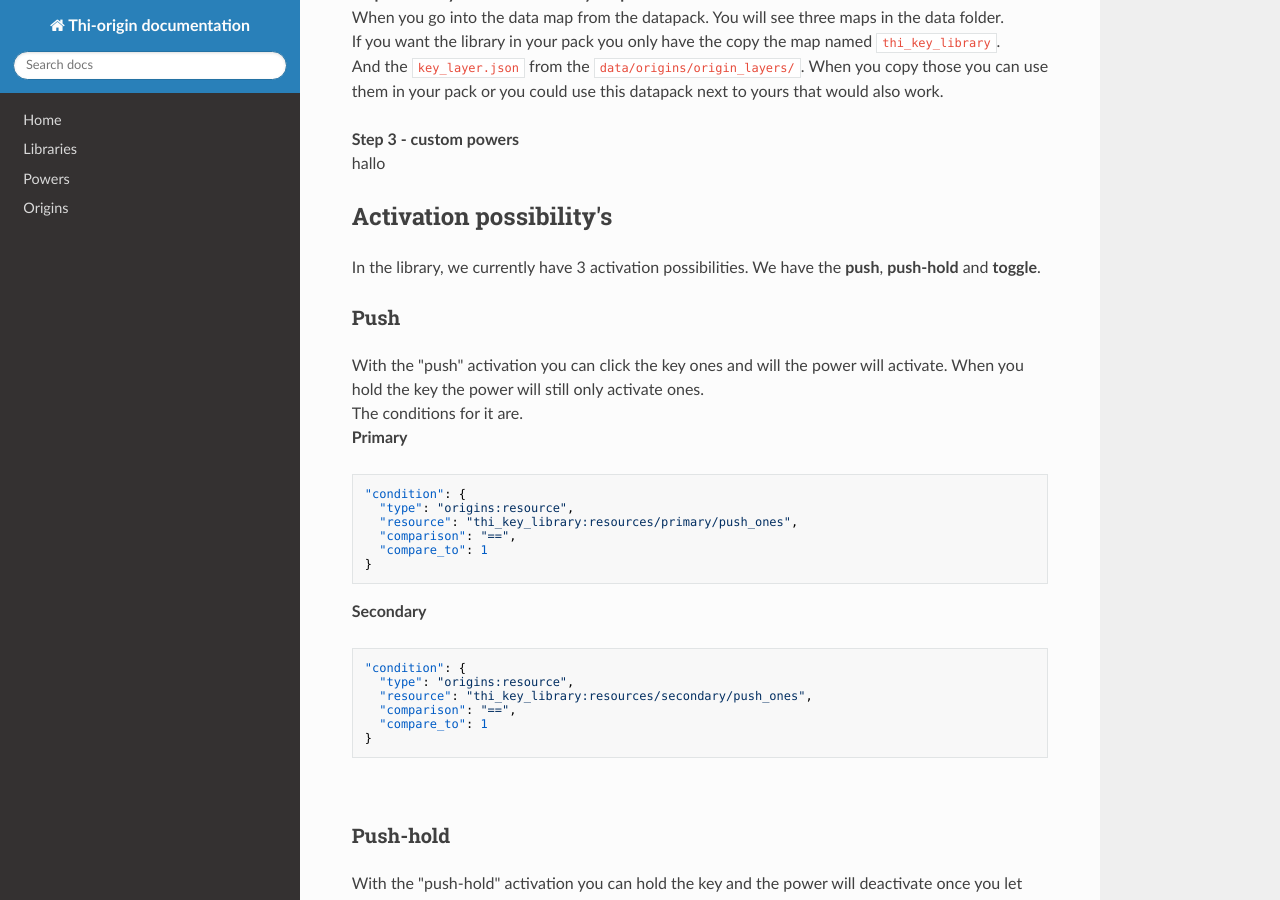
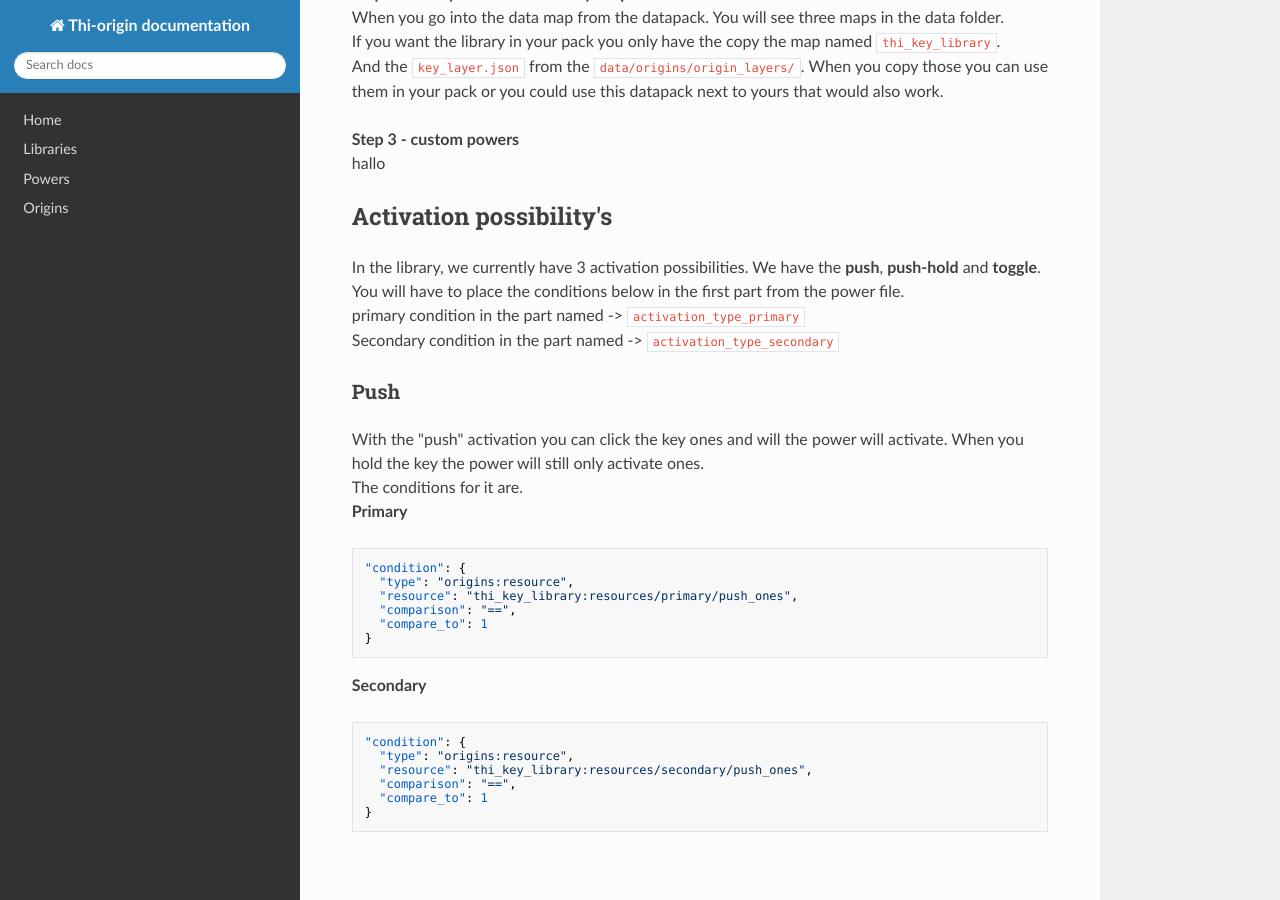
Before and after one commit to MisionThi/thi-origins-stuff, an MkDocs documentation site: the page built from docs/thi_key_library.md, in a window 1280 px wide and 900 px high, scrolled down 500 px. Built offline with MkDocs 1.6.1, drawn with Linux system fonts in a browser that asks for light colours; nearby versions of some CDN libraries.

Commit message:
Update thi_key_library.md

```diff
--- a/docs/thi_key_library.md
+++ b/docs/thi_key_library.md
@@ -29,6 +29,9 @@ hallo
 
 ## Activation possibility's
 In the library, we currently have 3 activation possibilities. We have the **push**, **push-hold** and **toggle**.
+You will have to place the conditions below in the first part from the power file. <br />
+primary condition in the part named -> `activation_type_primary` <br />
+Secondary condition in the part named -> `activation_type_secondary`
 
 ### Push
 With the "push" activation you can click the key ones and will the power will activate.
```
